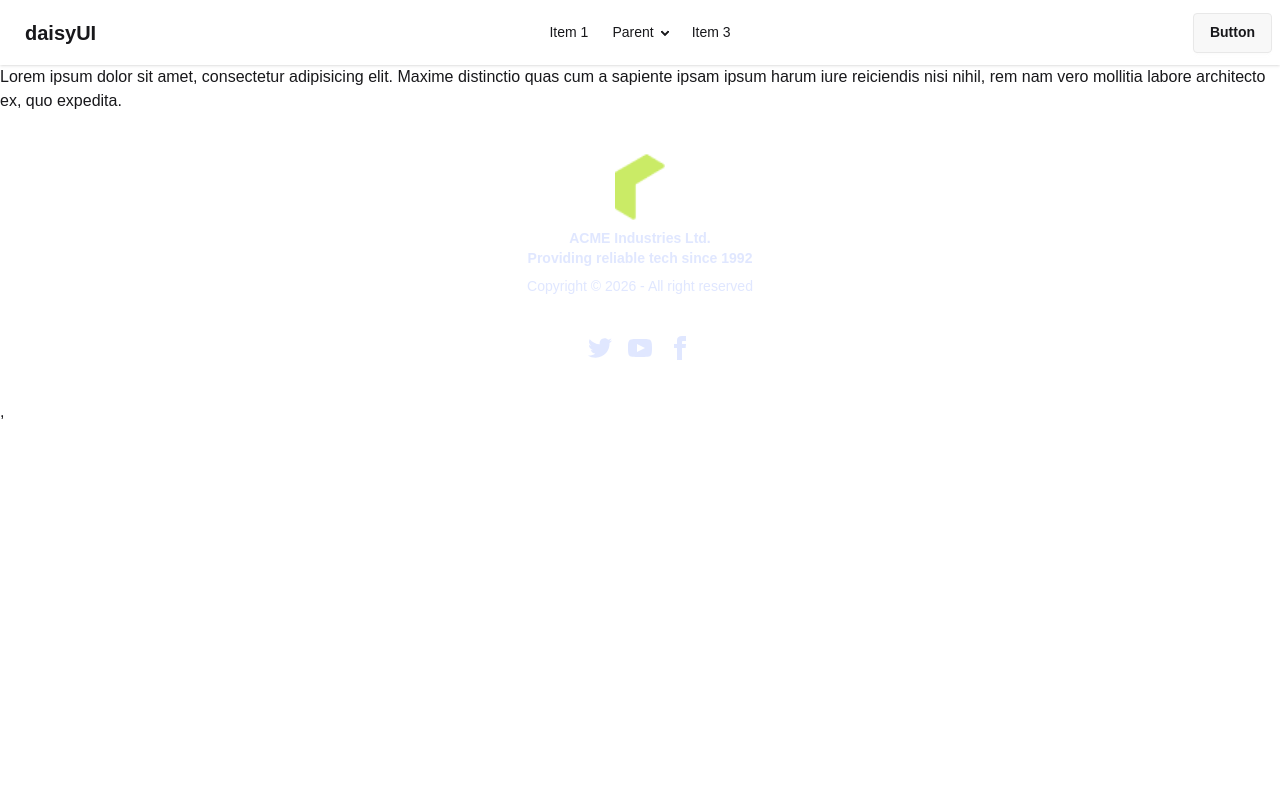
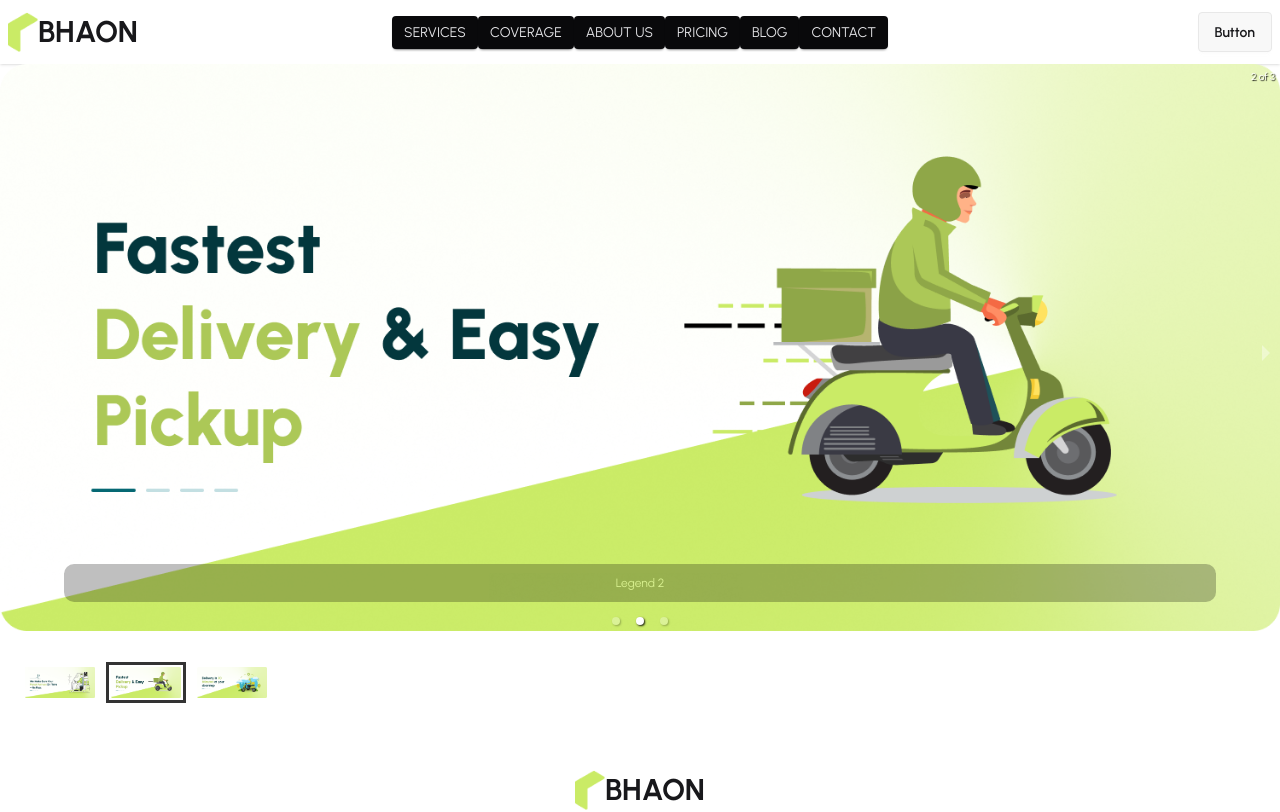
Before and after one commit to faisalahammed01/bahon, a React (Vite) app: page / in a window 1280 px wide. Shown: the top 812 px of the page. Built offline with nearby package versions, Linux system fonts and the light colour scheme.

Commit message:
banner-completed

```diff
--- a/package.json
+++ b/package.json
@@ -13,6 +13,8 @@
     "@tailwindcss/vite": "^4.3.1",
     "react": "^19.2.7",
     "react-dom": "^19.2.6",
+    "react-icons": "^5.6.0",
+    "react-responsive-carousel": "^3.2.23",
     "react-router": "^8.0.1",
     "router": "^2.2.0",
     "tailwindcss": "^4.3.1"
--- a/src/Componets/Logo/Logo.jsx
+++ b/src/Componets/Logo/Logo.jsx
@@ -1,8 +1,9 @@
 import logo from "../../assets/logo.png";
 const Logo = () => {
     return (
-        <div>
-            <img width="50" src={logo} alt="Logo" />
+        <div className="flex items-center gap-2">
+            <img width="30" src={logo} alt="Logo" />
+            <h3 className="text-3xl font-bold -ms-2">BHAON</h3>
         </div>
     );
 };
--- a/src/index.css
+++ b/src/index.css
@@ -1,7 +1,16 @@
+@import url('https://fonts.googleapis.com/css2?family=Urbanist:ital,wght@0,100..900;1,100..900&display=swap');
 @import "tailwindcss";
-@plugin "daisyui";
+@plugin "daisyui"{
+   themes: light --default;
+}
 
-@import url('https://fonts.googleapis.com/css2?family=Urbanist:ital,wght@0,100..900;1,100..900&display=swap');
+@plugin "daisyui/theme" {
+  name: "light";
+  default: true;
+  --color-primary: #CAEB66;
+  --color-secondary: #03373D;
+}
+
 
 body {
   font-family: "Urbanist", sans-serif;
--- a/src/layouts/Root.jsx
+++ b/src/layouts/Root.jsx
@@ -5,7 +5,7 @@ import Nav from "../pages/Shared/Nav";
 
 const Root = () => {
     return (
-        <div>
+        <div className="h-screen flex flex-col justify-between">
             <Nav></Nav>
             <Outlet></Outlet>
             <Footer></Footer>
--- /dev/null
+++ b/src/pages/Home/Banner.jsx
@@ -0,0 +1,31 @@
+import { Carousel } from "react-responsive-carousel";
+import "react-responsive-carousel/lib/styles/carousel.min.css";
+
+import image1 from "../../../src/assets/banner/banner1.png";
+import image2 from "../../../src/assets/banner/banner2.png";
+import image3 from "../../../src/assets/banner/banner3.png";
+
+
+const Banner = () => {
+    return (
+        <div>
+                        <Carousel autoPlay={true} infiniteLoop={true}>
+                <div>
+                    <img src={image1} />
+                    <p className="legend">Legend 1</p>
+                </div>
+                <div>
+                    <img src={image2} />
+                    <p className="legend">Legend 2</p>
+                </div>
+                <div>
+                    <img src={image3} />
+                    <p className="legend">Legend 3</p>
+                </div>
+            </Carousel>
+
+        </div>
+    );
+};
+
+export default Banner;
--- a/src/pages/Home/Home/Home.jsx
+++ b/src/pages/Home/Home/Home.jsx
@@ -1,9 +1,10 @@
+import Banner from "../Banner";
 
 
 const Home = () => {
     return (
         <div>
-            Lorem ipsum dolor sit amet, consectetur adipisicing elit. Maxime distinctio quas cum a sapiente ipsam ipsum harum iure reiciendis nisi nihil, rem nam vero mollitia labore architecto ex, quo expedita.
+           <Banner></Banner>
         </div>
     );
 };
--- a/src/pages/Shared/Footer.jsx
+++ b/src/pages/Shared/Footer.jsx
@@ -4,14 +4,14 @@ import Logo from "../../Componets/Logo/Logo";
 const Footer = () => {
     return (
         <div>
-            <footer className="footer footer-horizontal footer-center  text-primary-content p-10">
+            <footer className="footer footer-horizontal  footer-center p-10">
   <aside>
 
-       <Logo></Logo>
-    <p className="font-bold">
-      ACME Industries Ltd.
-      <br />
-      Providing reliable tech since 1992
+       <Logo ></Logo>
+
+    <p className=" text-md text-secondary">
+      Enjoy fast, reliable parcel delivery with real-time tracking and zero hassle. From personal packages to business shipments
+      <br /> — we deliver on time, every time.
     </p>
     <p>Copyright © {new Date().getFullYear()} - All right reserved</p>
   </aside>
--- a/src/pages/Shared/Nav.jsx
+++ b/src/pages/Shared/Nav.jsx
@@ -1,7 +1,20 @@
+import { NavLink } from "react-router";
+import Logo from "../../Componets/Logo/Logo";
+
+const links =
+<>
+<li><NavLink className='uppercase' to=''>Services</NavLink></li>
+<li><NavLink className='uppercase' to=''>Coverage</NavLink></li>
+<li><NavLink className='uppercase' to=''>About Us</NavLink></li>
+<li><NavLink className='uppercase' to=''>Pricing</NavLink></li>
+<li><NavLink className='uppercase' to=''>Blog</NavLink></li>
+<li><NavLink className='uppercase' to=''>Contact</NavLink></li>
+
+</>
 
 
-const Nav = () => {
-    return (
+
+const Nav = () => (
   <div className="navbar bg-base-100 shadow-sm">
     <div className="navbar-start">
       <div className="dropdown">
@@ -11,32 +24,16 @@ const Nav = () => {
         <ul
           tabIndex="-1"
           className="menu menu-sm dropdown-content bg-base-100 rounded-box z-1 mt-3 w-52 p-2 shadow">
-        <li><a>Item 1</a></li>
-        <li>
-          <a>Parent</a>
-          <ul className="p-2">
-            <li><a>Submenu 1</a></li>
-            <li><a>Submenu 2</a></li>
-          </ul>
-        </li>
-        <li><a>Item 3</a></li>
+          {/* Links */}
+          {links}
         </ul>
       </div>
-    <a className="btn btn-ghost text-xl">daisyUI</a>
+      <Logo />
     </div>
     <div className="navbar-center hidden lg:flex">
       <ul className="menu menu-horizontal px-1">
-      <li><a>Item 1</a></li>
-      <li>
-        <details>
-          <summary>Parent</summary>
-          <ul className="p-2 bg-base-100 w-40 z-1">
-            <li><a>Submenu 1</a></li>
-            <li><a>Submenu 2</a></li>
-          </ul>
-        </details>
-      </li>
-      <li><a>Item 3</a></li>
+        {/* Links */}
+        {links}
       </ul>
     </div>
     <div className="navbar-end">
@@ -44,6 +41,5 @@ const Nav = () => {
     </div>
   </div>
 );
-};
 
 export default Nav;
```
Also changed, not shown: 1 other file (tests, documents, lock files or other folders). Lines whose indentation alone changed are shown as unchanged.
